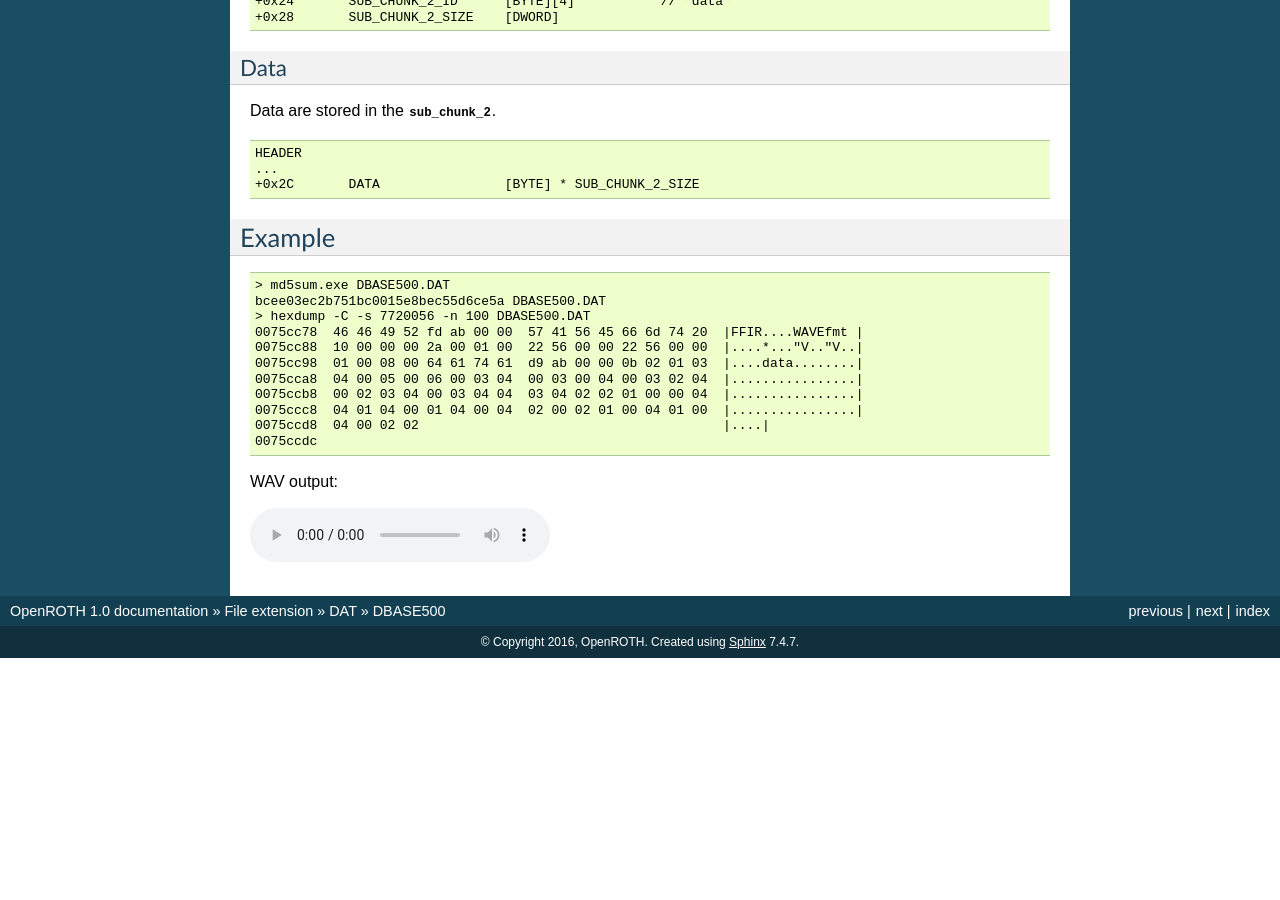
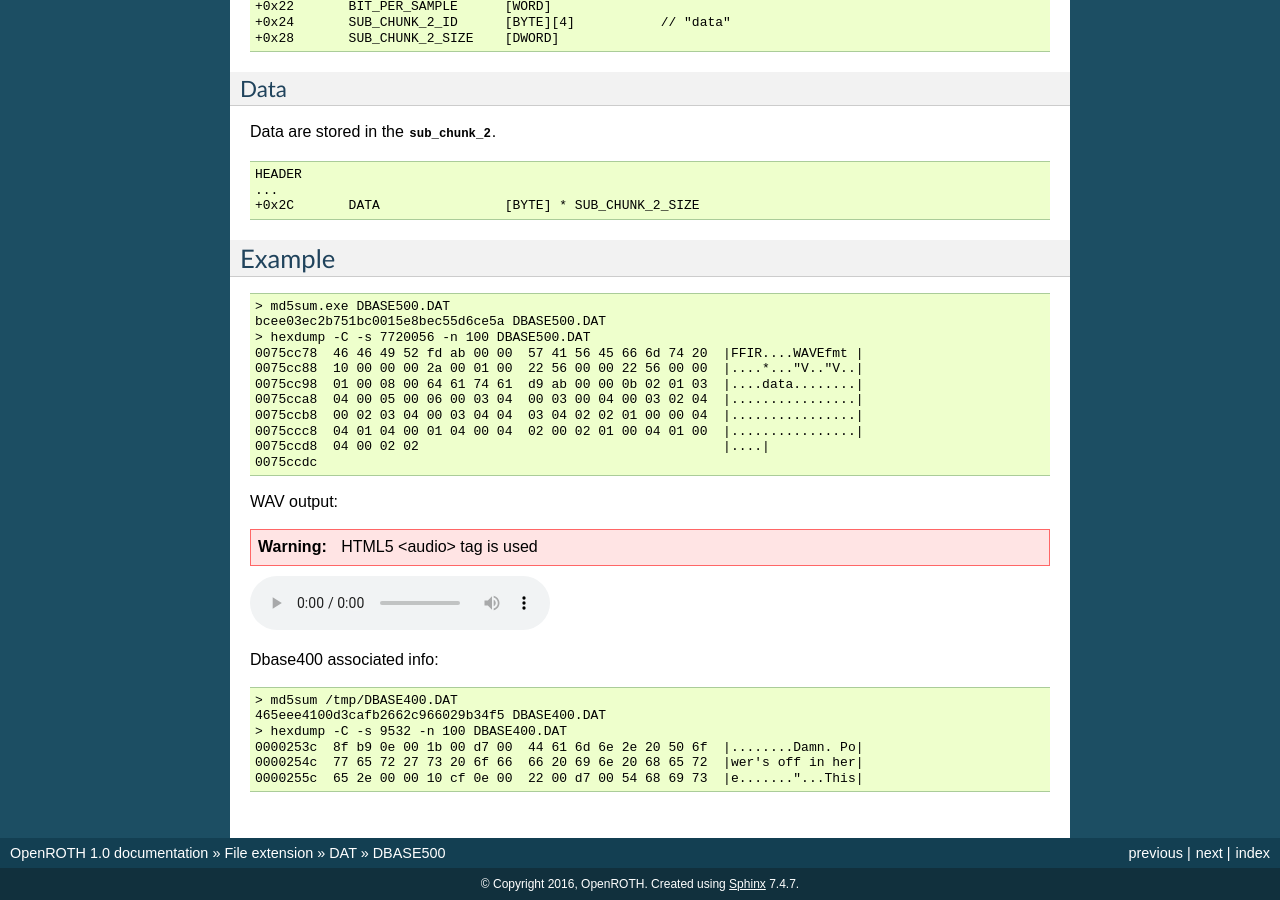
Before and after one commit to OpenROTH/docs, a Sphinx documentation site: the page built from source/file_ext/dat_dbase500.rst, in a window 1280 px wide and 900 px high, scrolled down 835 px. Built offline with Sphinx 7.4.7, drawn with Linux system fonts in a browser that asks for light colours; before the commit the page ends 1493 px from its top, so only the background shows below that; some of the changed text lies outside the part shown.

Commit message:
fix dbase500

```diff
--- a/source/file_ext/dat_dbase500.rst
+++ b/source/file_ext/dat_dbase500.rst
@@ -5,7 +5,7 @@
 
 Kind of modified WAVE.
 
-Each entry is normally accessed by an offset that can be found in the file :file:`DBASE100.DAT`.
+Each entry is normally accessed by an offset that can be found in the file :file:`DBASE400.DAT` (Offset found in this file must be multiplied by 8).
 
 .. note::
 
@@ -84,6 +84,21 @@
 
 WAV output:
 
+.. warning::
+
+    HTML5 <audio> tag is used
+
 .. raw:: html
 
     <audio controls="controls"><source src="../_static/entry_65_dbase500_demo.wav" type="audio/x-wav" /></audio>
+
+Dbase400 associated info:
+
+.. code-block:: text
+
+    > md5sum /tmp/DBASE400.DAT
+    465eee4100d3cafb2662c966029b34f5 DBASE400.DAT
+    > hexdump -C -s 9532 -n 100 DBASE400.DAT
+    0000253c  8f b9 0e 00 1b 00 d7 00  44 61 6d 6e 2e 20 50 6f  |........Damn. Po|
+    0000254c  77 65 72 27 73 20 6f 66  66 20 69 6e 20 68 65 72  |wer's off in her|
+    0000255c  65 2e 00 00 10 cf 0e 00  22 00 d7 00 54 68 69 73  |e......."...This|
```
